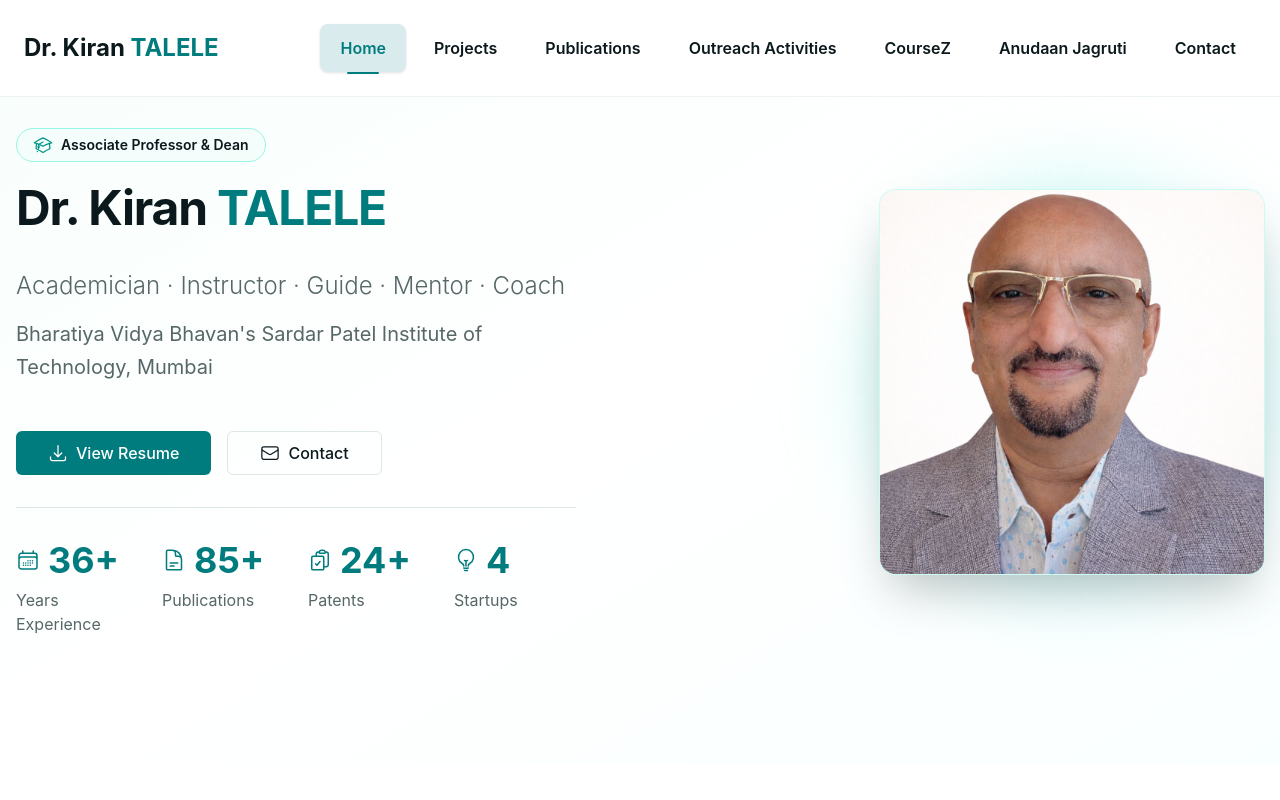
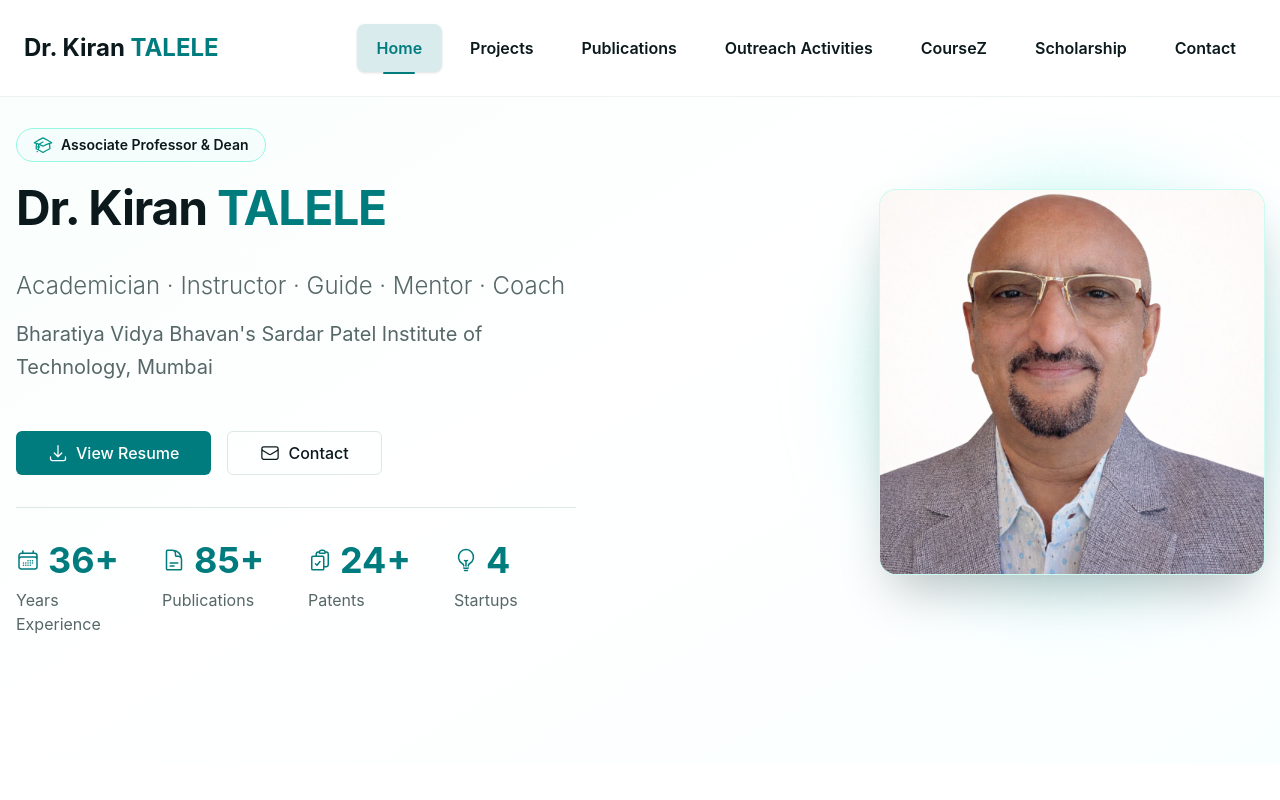
Before and after one commit to suyash672/TALELE_Sir_Website, a React (Vite) app: page / in a window 1280 px wide. Shown: the top 800 px of the page. Built offline with nearby package versions, Linux system fonts and the light colour scheme.

Commit message:
small changes

```diff
--- a/src/components/Navbar.jsx
+++ b/src/components/Navbar.jsx
@@ -12,8 +12,8 @@ const Navbar = () => {
     { name: 'Projects', path: '/projects' },
     { name: 'Publications', path: '/publications' },
     { name: 'Outreach Activities', path: '/outreach-activities' },
-    { name: 'CourseZ'},
-    { name: 'Anudaan Jagruti', path:'https://www.anudaanjagruti.com/'},
+    { name: 'CourseZ' , path: 'https://coursez.in/'},
+    { name: 'Scholarship', path:'https://www.anudaanjagruti.com/'},
     { name: 'Contact', path: '/contact' }
   ];
 
```
